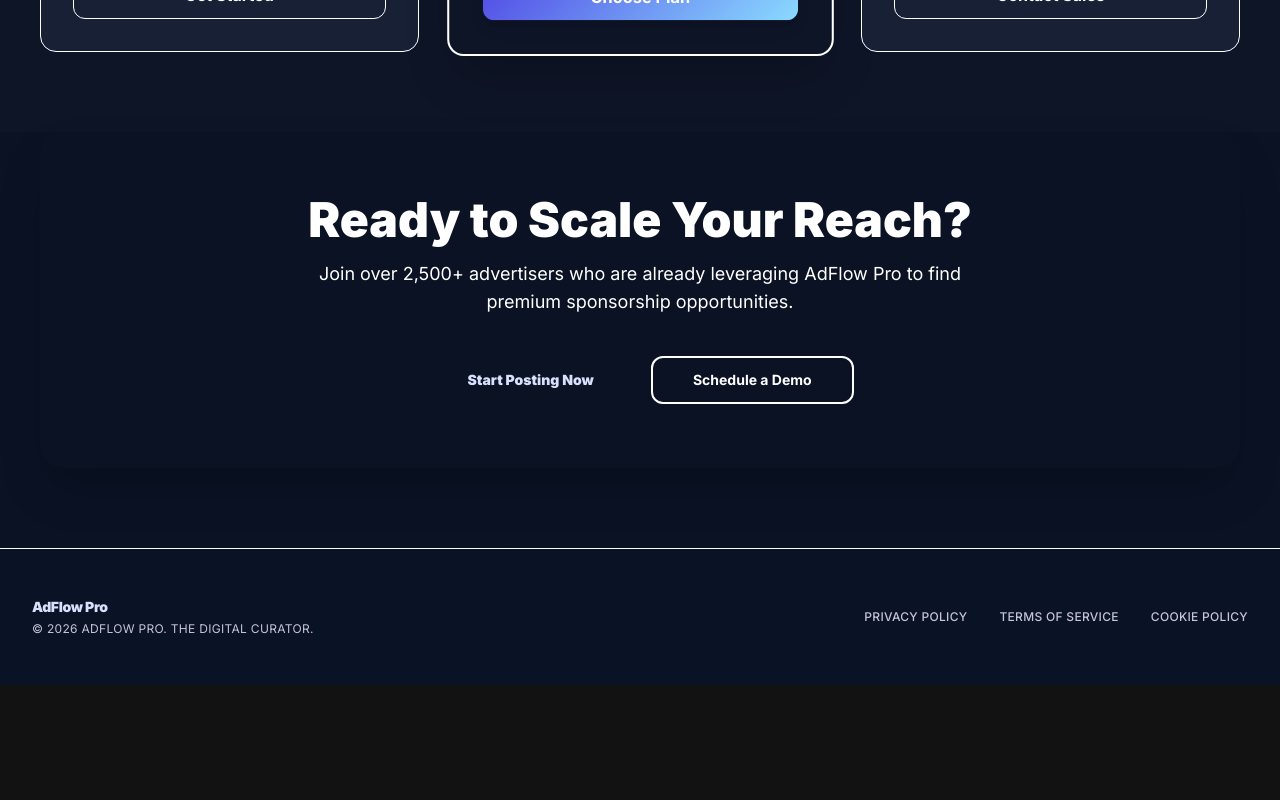
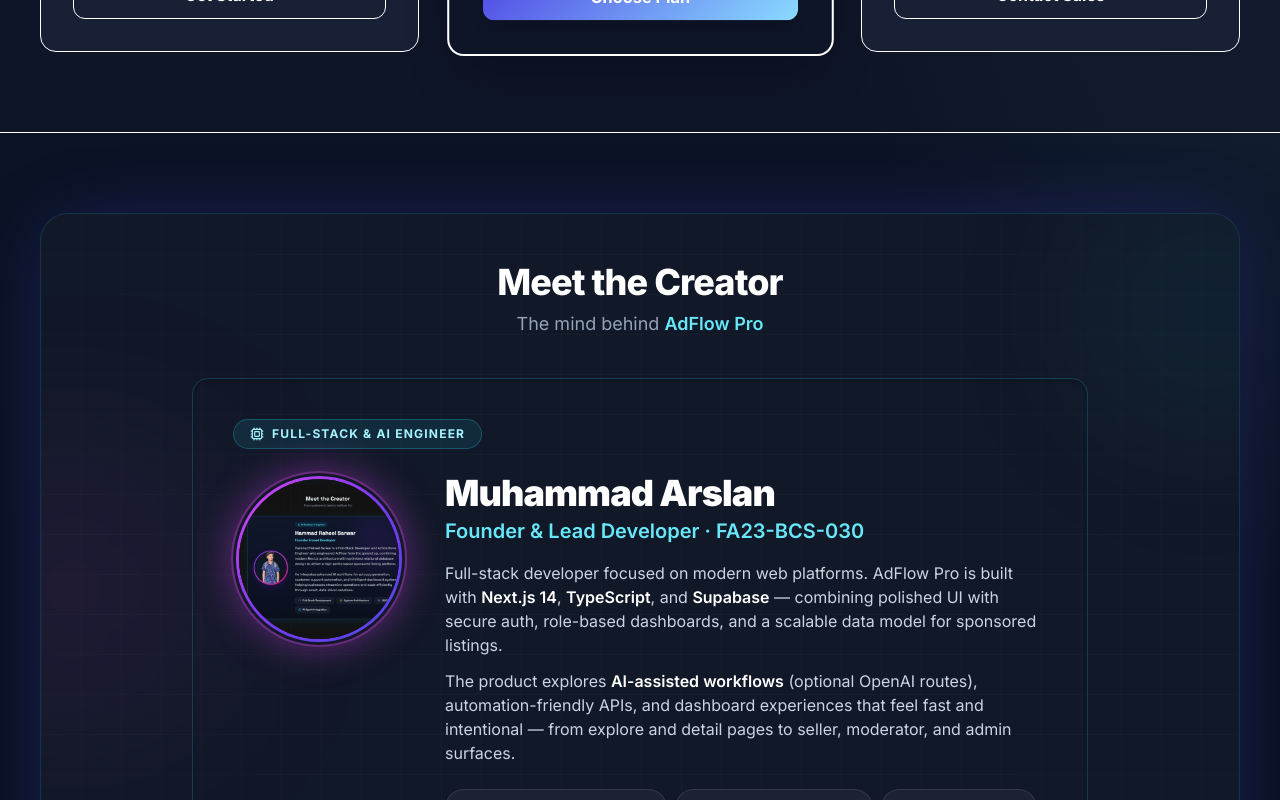
Before and after one commit to Arslan-web-Dev/AdFlow-Pro-AI, a Next.js app: page / in a window 1280 px wide. Shown: the part 2060-2860 px from the top of the page. Before the commit the page ends 2745 px from the top, so only its background shows below. Built offline with nearby package versions, Linux system fonts and the light colour scheme; no server answers.

Commit message:
Update code

```diff
--- a/app/dashboard/layout.tsx
+++ b/app/dashboard/layout.tsx
@@ -1,5 +1,5 @@
-import { DashboardLayoutClient } from '@/components/layouts/dashboard-layout-client'
+import { DashboardShell } from '@/components/layouts/dashboard-shell'
 
 export default function DashboardLayout({ children }: { children: React.ReactNode }) {
-  return <DashboardLayoutClient>{children}</DashboardLayoutClient>
+  return <DashboardShell>{children}</DashboardShell>
 }
--- a/app/page.tsx
+++ b/app/page.tsx
@@ -4,6 +4,7 @@
 import { MainNav } from '@/components/layouts/main-nav'
 import { SiteFooter } from '@/components/layouts/site-footer'
 import { LandingAccentBar } from '@/components/theme/landing-accent-bar'
+import { MeetTheCreator } from '@/components/dashboard/meet-the-creator'
 import { Button } from '@/components/ui/button'
 import { DUMMY_ADS } from '@/lib/dummy-data'
 
@@ -214,6 +215,16 @@
           </div>
         </section>
 
+        <section
+          id="creator"
+          aria-labelledby="meet-creator-heading"
+          className="border-t border-border/30 bg-background/40 px-4 py-16 sm:px-6 sm:py-20 lg:px-10"
+        >
+          <div className="mx-auto max-w-7xl">
+            <MeetTheCreator />
+          </div>
+        </section>
+
         <section className="px-4 pb-20 sm:px-6 lg:px-10">
           <div className="mx-auto max-w-7xl overflow-hidden rounded-3xl bg-gradient-to-br from-primary to-accent p-12 text-center shadow-2xl md:p-16">
             <div className="relative z-10">
--- a/components/dashboard/meet-the-creator.tsx
+++ b/components/dashboard/meet-the-creator.tsx
@@ -28,7 +28,12 @@
 
       <div className="relative px-6 py-10 sm:px-10 sm:py-12 lg:px-14">
         <header className="mb-8 text-center sm:mb-10">
-          <h2 className="text-3xl font-extrabold tracking-tight text-white sm:text-4xl">Meet the Creator</h2>
+          <h2
+            id="meet-creator-heading"
+            className="text-3xl font-extrabold tracking-tight text-white sm:text-4xl"
+          >
+            Meet the Creator
+          </h2>
           <p className="mt-2 text-base text-slate-400 sm:text-lg">
             The mind behind <span className="font-semibold text-cyan-300">AdFlow Pro</span>
           </p>
--- a/components/layouts/dashboard-layout-client.tsx
+++ /dev/null
@@ -1,16 +0,0 @@
-'use client'
-
-import { usePathname } from 'next/navigation'
-import { DashboardShell } from '@/components/layouts/dashboard-shell'
-import { MeetTheCreator } from '@/components/dashboard/meet-the-creator'
-
-export function DashboardLayoutClient({ children }: { children: React.ReactNode }) {
-  const pathname = usePathname()
-  const isDashboardHome = pathname === '/dashboard'
-
-  return (
-    <DashboardShell topContent={isDashboardHome ? <MeetTheCreator /> : null}>
-      {children}
-    </DashboardShell>
-  )
-}
--- a/components/layouts/dashboard-shell.tsx
+++ b/components/layouts/dashboard-shell.tsx
@@ -1,27 +1,15 @@
-import type { ReactNode } from 'react'
 import { DashboardSidebar } from './dashboard-sidebar'
 import { DashboardTopBar } from './dashboard-top-bar'
 
-type DashboardShellProps = {
-  children: ReactNode
-  /** Full-width band below the header, above the constrained page column (e.g. Meet the Creator on `/dashboard` only). */
-  topContent?: ReactNode | null
-}
-
-export function DashboardShell({ children, topContent = null }: DashboardShellProps) {
+export function DashboardShell({ children }: { children: React.ReactNode }) {
   return (
     <div className="af-shell flex min-h-screen bg-background text-on-surface">
       <DashboardSidebar />
       <div className="flex min-w-0 flex-1 flex-col md:pl-0">
         <DashboardTopBar />
 
-        <main className="flex-1 overflow-y-auto">
-          {topContent ? (
-            <div className="border-b border-border/15 px-4 pb-6 pt-4 sm:px-6 sm:pb-8 sm:pt-5 lg:px-8">
-              {topContent}
-            </div>
-          ) : null}
-          <div className="mx-auto max-w-7xl px-4 py-6 sm:px-6 lg:px-8">{children}</div>
+        <main className="flex-1 overflow-y-auto px-4 py-6 sm:px-6 lg:px-8">
+          <div className="mx-auto max-w-7xl">{children}</div>
         </main>
       </div>
     </div>
```
